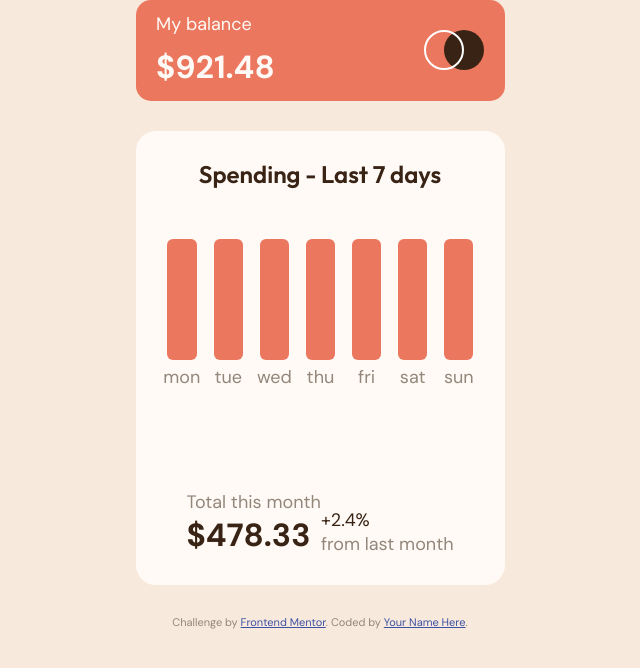
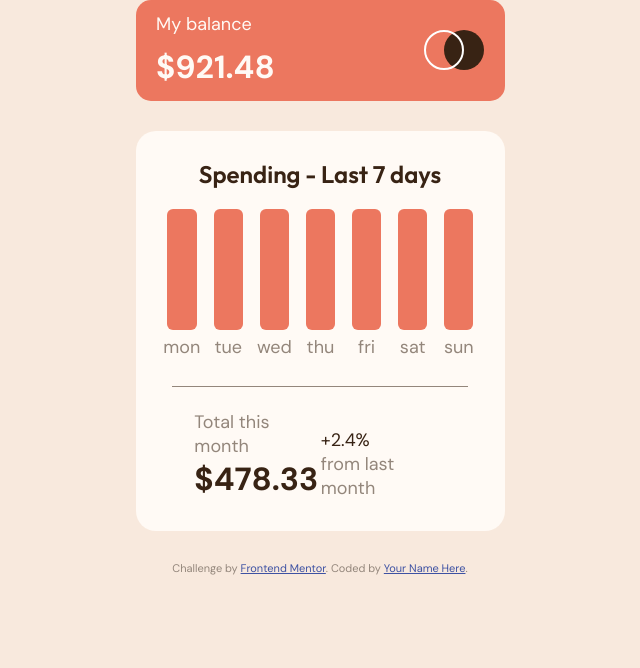
Before and after one commit to drStanojevic/test, a plain HTML site: page index.html in a window 1280 px wide. Shown: the whole page, without its empty margins (320-960 px from the left). Drawn offline with Linux system fonts and the light colour scheme.

Commit message:
fix width of line and footer

```diff
--- a/css/style.css
+++ b/css/style.css
@@ -91,7 +91,7 @@ main {
 
     display: flex;
     flex-direction: column;
-    gap: 50px;
+    gap: 20px;
     justify-content: center;
     align-items: center;
 }
@@ -106,6 +106,8 @@ main {
 .card__footer {
     display: flex;
     justify-content: space-between;
+    width: inherit;
+    padding: 1% 10%;
 
 }
 
@@ -175,6 +177,8 @@ main {
 
 .line {
     border: none;
+    width: 95%;
+    padding: 1% 10%;
     border-bottom: 1px solid var(--Medium-brown);
 }
 
```
